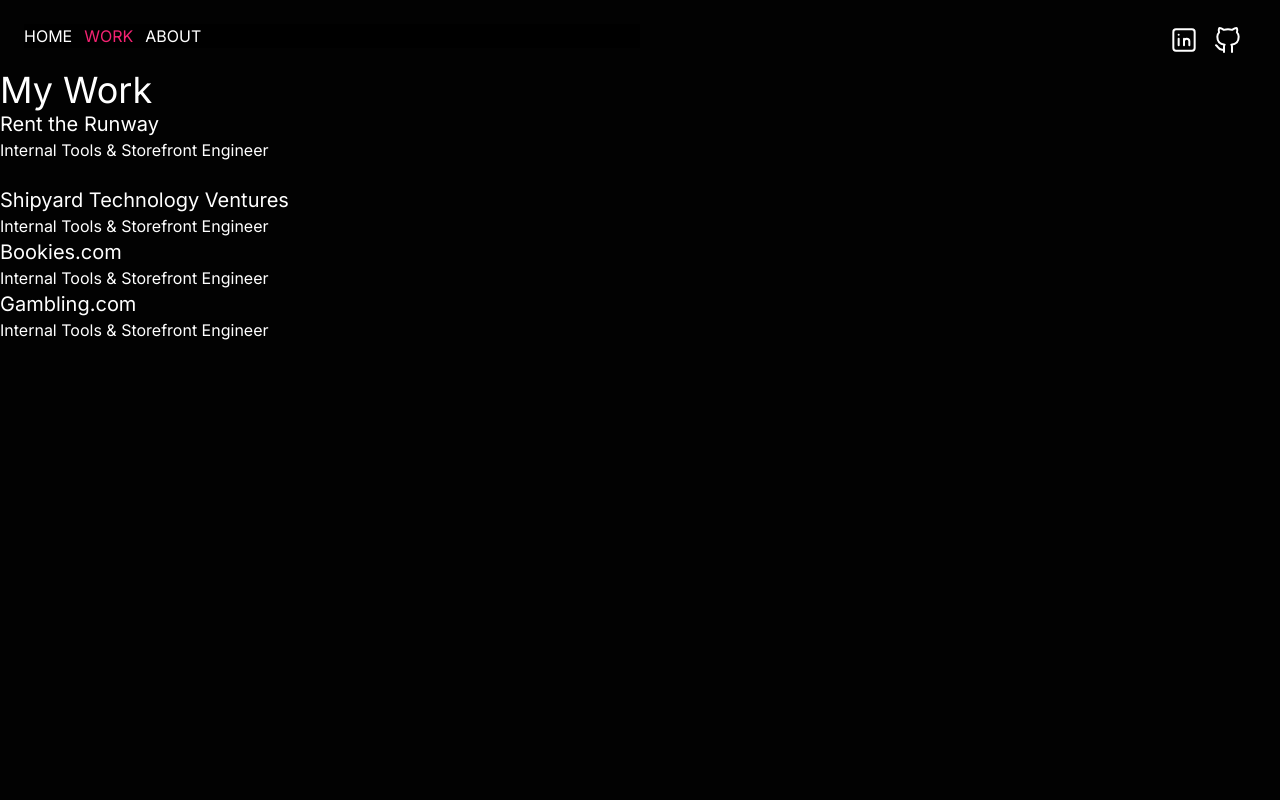
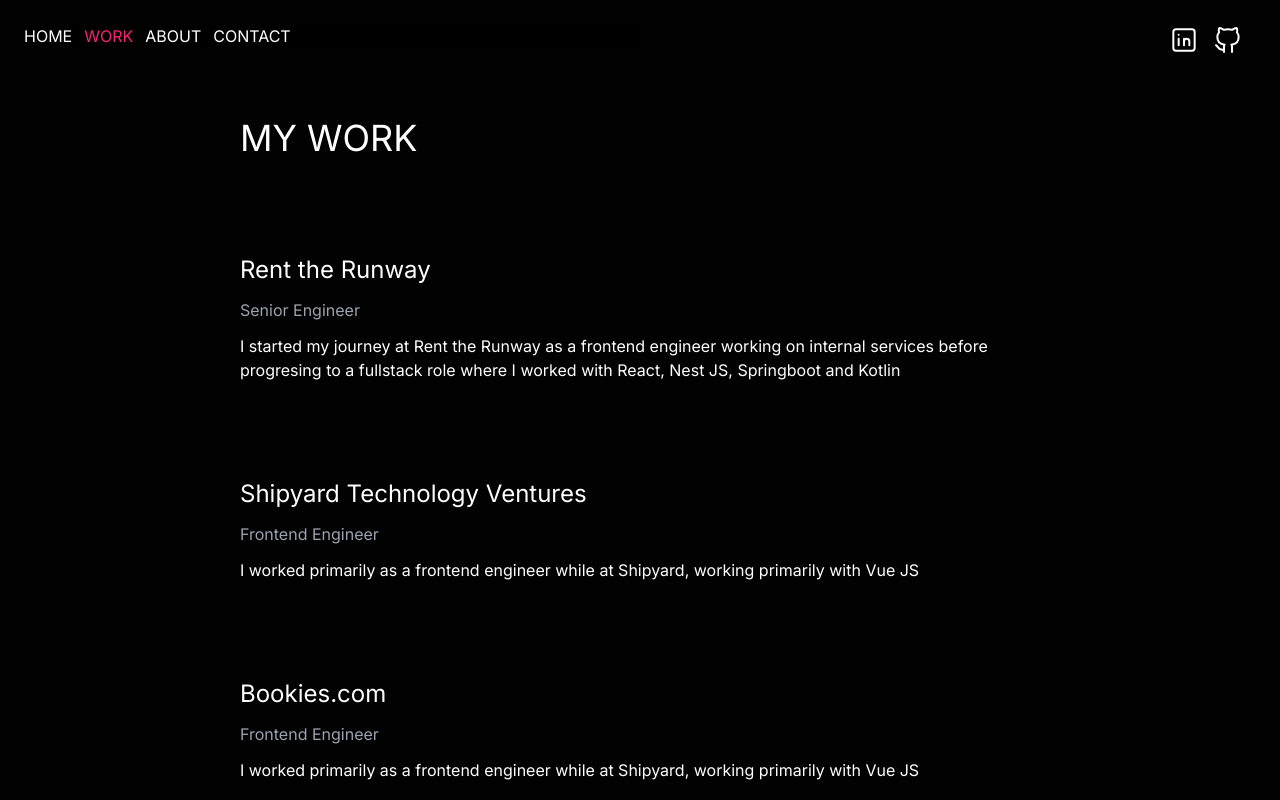
Before and after one commit to mccannsean421/cmccann-dot-com, a Next.js app: page /work in a window 1280 px wide. Shown: the top 800 px of the page. Built offline with nearby package versions, Linux system fonts and the light colour scheme.

Commit message:
Adding article tiles

```diff
--- /dev/null
+++ b/src/app/contact/page.js
@@ -0,0 +1,3 @@
+export default function ContactPage() {
+    return <h1>Contact</h1>
+}
--- a/src/app/globals.css
+++ b/src/app/globals.css
@@ -16,7 +16,8 @@
   height: 70px;
 }
 
-.nav-link:hover, .active-link {
+a:hover, .active-link {
+  transition: .2s;
   color: var(--rose);
 }
 
@@ -28,3 +29,12 @@
   color: var(--rose) !important;
   border-color: var(--rose) !important;
 }
+
+.hero-image {
+  background-image: url("/laptop.jpg");
+  background-position: center;
+  background-size: cover;
+  object-fit: cover;
+  height: 100%;
+  width: 100%;
+}
--- a/src/app/page.js
+++ b/src/app/page.js
@@ -1,16 +1,20 @@
 import Image from "next/image";
+import Link from "next/link";
 
 export default function Home() {
   return (
     <div className="content-container">
-    <main className="grid items-center h-full">
-      <div className="hero lg:pl-24 text-center lg:text-left">
-        <h1 className="text-3xl lg:text-7xl">Hi, I&apos;m Cormac McCann</h1>
+    <main className="h-full">
+      <div className="hero grid items-center h-full  grid-cols-2">
+      <div className="hero-image" />
+      <div className="text-center lg:text-left">
+        <h1 className="text-3xl lg:text-5xl">Hi, I&apos;m Cormac McCann</h1>
         <h2 className="py-6">Developer - Fantasy Nerd - Occasional Hiker</h2>
         <div>
-          <button className="hover:border-gray-400 hover:text-gray-400 font-semibold py-2 px-4 border border-white rounded duration-200 mr-3 hero-btn">See My Work</button>
-          <button className="hover:border-gray-400 hover:text-gray-400 font-semibold py-2 px-4 border border-white rounded duration-200 hero-btn">Get In Touch</button>
+          <Link className="hover:border-gray-400 hover:text-gray-400 font-semibold py-2 px-4 border border-white rounded duration-200 mr-3 hero-btn" href="/work">See My Work</Link>
+          <Link className="hover:border-gray-400 hover:text-gray-400 font-semibold py-2 px-4 border border-white rounded duration-200 hero-btn" href="/contact">Get In Touch</Link>
         </div>
+      </div>
       </div>
     </main>
     </div>
--- a/src/app/work/page.js
+++ b/src/app/work/page.js
@@ -1,29 +1,47 @@
+import ArticleTile from "@/components/ArticleTile"
+
 export default function Page() {
+    const jobs = [{
+            title: "Rent the Runway",
+            subtitle: "Senior Engineer",
+            href: "https://renttherunway.com",
+            description: "I started my journey at Rent the Runway as a frontend engineer working on internal services before progresing to a fullstack role where I worked with React, Nest JS, Springboot and Kotlin"
+        },
+        {
+            title: "Shipyard Technology Ventures",
+            subtitle: "Frontend Engineer",
+            href: "https://www.shipyardtech.com/",
+            description: "I worked primarily as a frontend engineer while at Shipyard, working primarily with Vue JS"
+        },
+        {
+            title: "Bookies.com",
+            subtitle: "Frontend Engineer",
+            href: "https://www.bookies.com/",
+            description: "I worked primarily as a frontend engineer while at Shipyard, working primarily with Vue JS"
+        },
+        {
+            title: "Gambling.com",
+            subtitle: "Frontend Engineer",
+            href: "https://www.gambling.com/",
+            description: "I worked primarily as a frontend engineer while at Shipyard, working primarily with Vue JS"
+        }
+    ];
+
+    const jobTiles = () => jobs.map((job, index) =>
+        <li key={`job-tile-${index}`}>
+        <ArticleTile
+            title={job.title} subtitle={job.subtitle}
+            href={job.href}
+            description={job.description}
+        /></li>)
+
     return (
-        <main className="grid items-center h-full">
-            <h1 className="text-4xl">My Work</h1>
+        <main className="grid items-center h-full p-12 max-w-4xl my-0 mx-auto">
+            <h1 className="text-4xl uppercase pb-24">My Work</h1>
 
- <div className="pb-6">
-                    <a href="https://renttherunway.com" className="text-xl" rel="nofollow" target="_blank">Rent the Runway</a>
-                    <p>Internal Tools & Storefront Engineer</p>
-                </div>
-
-                <div>
-                    <a href="https://www.shipyardtech.com/" className="text-xl" rel="nofollow" target="_blank">Shipyard Technology Ventures</a>
-                    <p>Internal Tools & Storefront Engineer</p>
-                </div>
-
-                <div>
-                    <a href="https://www.bookies.com/" className="text-xl" rel="nofollow" target="_blank">Bookies.com</a>
-                    <p>Internal Tools & Storefront Engineer</p>
-                </div>
-
-
-                <div>
-                    <a href="https://www.gambling.com/" className="text-xl" rel="nofollow" target="_blank">Gambling.com</a>
-                    <p>Internal Tools & Storefront Engineer</p>
-                </div>
-
-      </main>
+            <ul>
+                {jobTiles()}
+            </ul>
+        </main>
     )
 }
--- /dev/null
+++ b/src/components/ArticleTile.js
@@ -0,0 +1,9 @@
+export default function ArticleTile({title, href, subtitle, description}) {
+    return (
+        <div className="pb-24">
+            <a href={href} className="text-2xl" rel="nofollow" target="_blank">{title}</a>
+            <p className="text-gray-400 py-3">{subtitle}</p>
+            <p>{description}</p>
+        </div>
+    )
+}
--- a/src/components/Nav.js
+++ b/src/components/Nav.js
@@ -20,6 +20,10 @@
         {
             displayText: "About",
             path: "/about",
+        },
+        {
+            displayText: "Contact",
+            path: "/contact",
         }
 
     ];
```
Also changed, not shown: public/laptop.jpg (added), src/app/hobbies/page.js (deleted).
